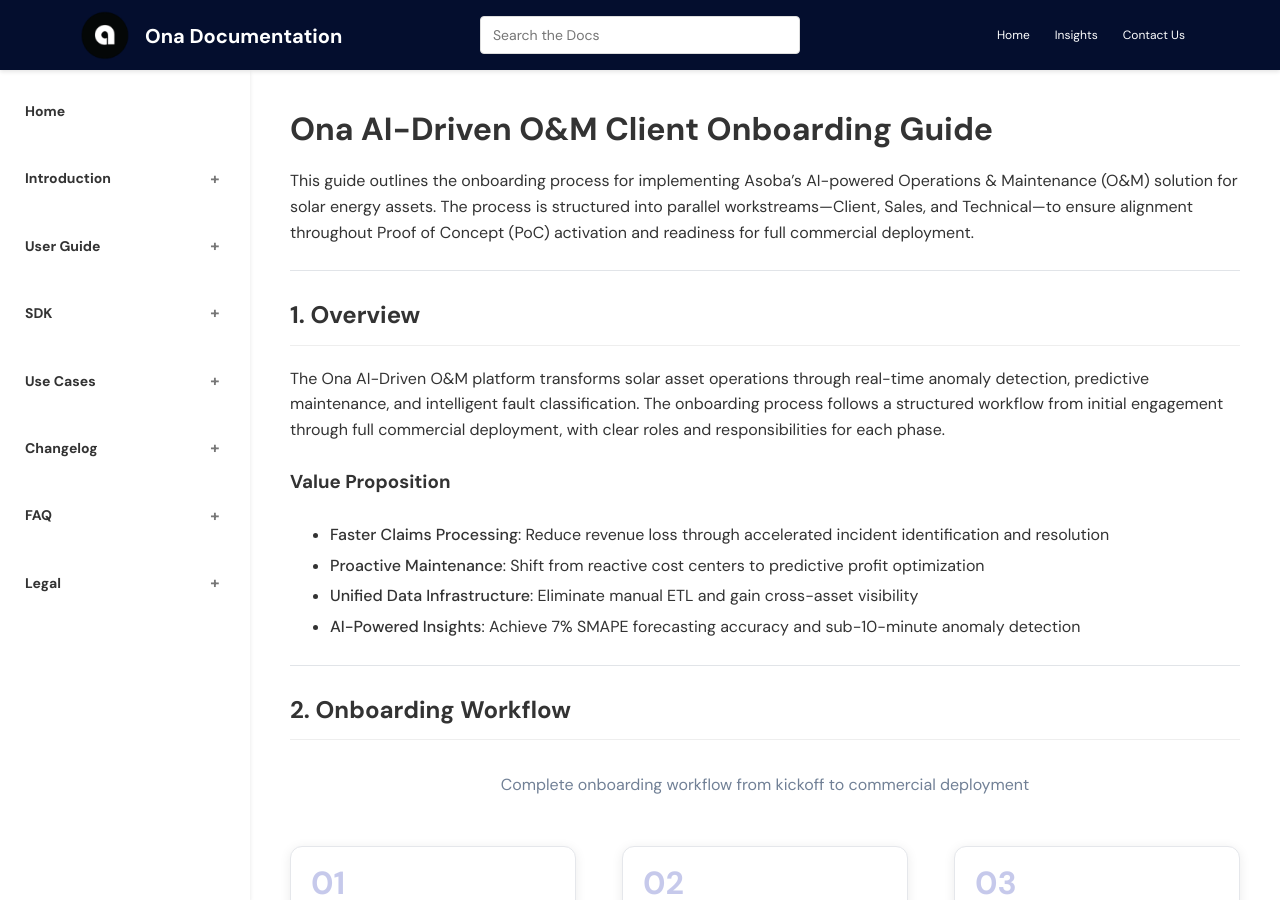
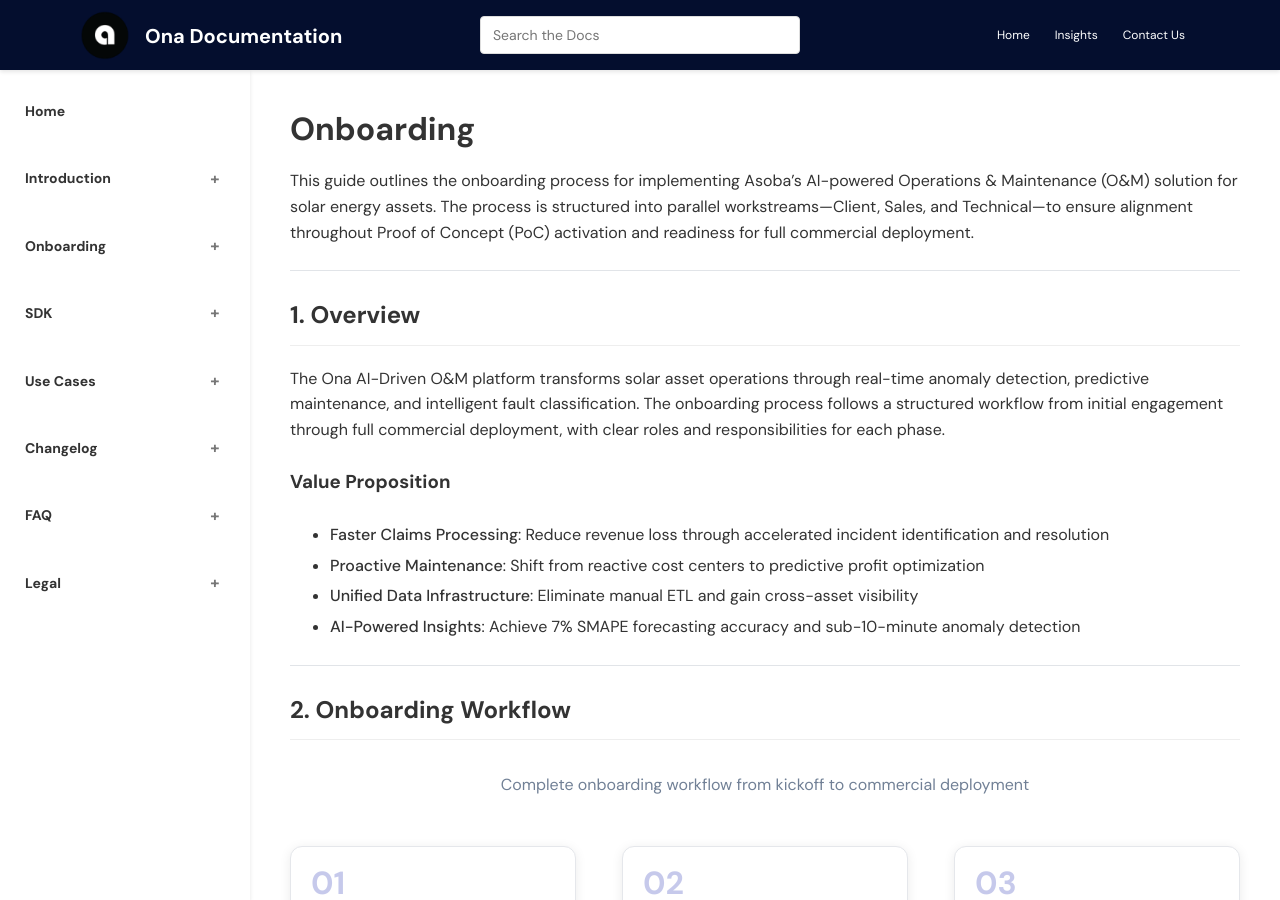
Before and after one commit to AsobaCloud/asobacode.github.io, a Jekyll site: the page built from user-guide.md, in a window 1280 px wide and 900 px high. Built offline with Jekyll 4.4.1, drawn with Linux system fonts in a browser that asks for light colours; comment, search, counter and statistics services are not loaded.

Commit message:
Update user guide header to 'Onboarding' and update navigation

```diff
--- a/_layouts/default.html
+++ b/_layouts/default.html
@@ -73,7 +73,7 @@ layout: default
         </li>
         <li class="nav-item">
           <div class="nav-header">
-            <a href="{{ site.baseurl }}/user-guide.html">User Guide</a>
+            <a href="{{ site.baseurl }}/user-guide.html">Onboarding</a>
             <span class="toggle-icon">+</span>
           </div>
           <ul class="sub-menu">
--- a/user-guide.md
+++ b/user-guide.md
@@ -1,10 +1,10 @@
 ---
-title: "User Onboarding Guide"
+title: "Onboarding"
 layout: default
 nav_order: 1
 ---
 
-# Ona AI-Driven O&M Client Onboarding Guide
+# Onboarding
 
 This guide outlines the onboarding process for implementing Asoba's AI-powered Operations & Maintenance (O&M) solution for solar energy assets. The process is structured into parallel workstreams—Client, Sales, and Technical—to ensure alignment throughout Proof of Concept (PoC) activation and readiness for full commercial deployment.
 
```
